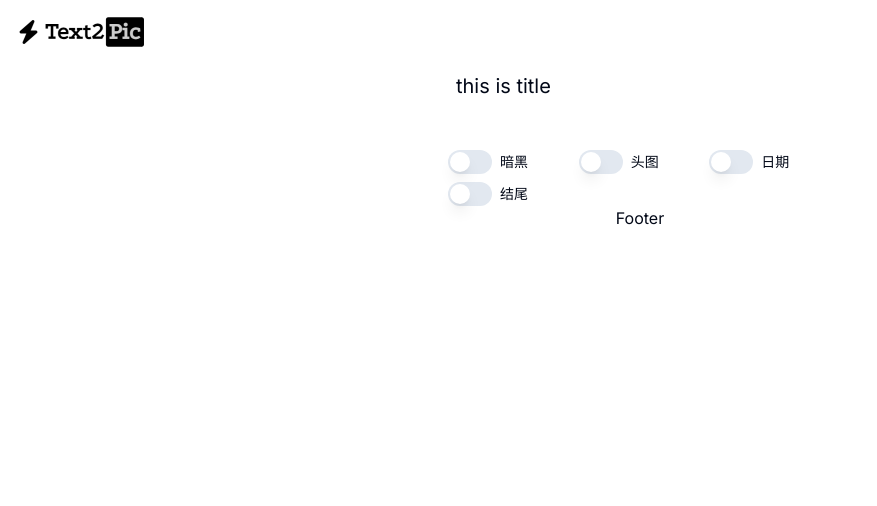
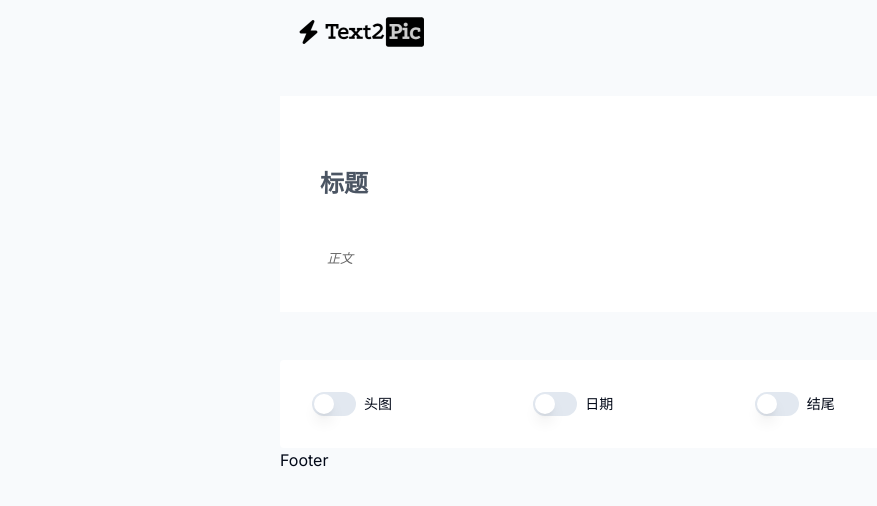
Before and after one commit to frontend-is-fun/text2pic, a Next.js app: page / in a window 1280 px wide. Shown: the top 506 px of the page, without its empty margins (0-877 px from the left). Built offline with nearby package versions, Linux system fonts and the light colour scheme.

Commit message:
Update header component styles and control panel layout

```diff
--- a/src/app/page.tsx
+++ b/src/app/page.tsx
@@ -11,7 +11,7 @@ import { FooterComponent } from '@/components/footer';
 
 export default function Home() {
   const [note, setNote] = useState<NoteProps>({
-    title: 'this is title',
+    title: '标题',
     content: '',
     showDate: false,
     date: '',
@@ -22,13 +22,6 @@ export default function Home() {
     footer: '',
     theme: 'default',
   } as NoteProps);
-
-  const handleToggleDarkMode = () => {
-    setNote({
-      ...note,
-      isDarkMode: !note.isDarkMode,
-    });
-  };
 
   const handleToggleFooter = () => {
     setNote({
@@ -65,20 +58,33 @@ export default function Home() {
     });
   };
 
+  const onToggleShowDate = () => {
+    const currentDate = new Date();
+    const date = currentDate.toLocaleDateString();
+    setNote({
+      ...note,
+      showDate: !note.showDate,
+      date,
+    });
+  };
+
   return (
-    <main className='flex min-h-screen flex-col items-center justify-start p-0'>
+    <div className='flex min-h-screen flex-col items-center justify-start p-0 bg-slate-50 w-full'>
+      <main className=' max-w-[720px] w-full'>
         <HeaderComponent />
         <EditorComponent
           note={note}
-        onToggleDarkMode={handleToggleDarkMode}
           onToggleFooter={handleToggleFooter}
           showHeaderImage={note.showHeaderImage}
           onToggleHeaderImage={handleToggleHeaderImage}
           setHeaderImage={onSetHeaderImage}
           onChangeTitle={onChangeTitle}
           onChangeContent={onChangeContent}
+          onToggleShowDate={onToggleShowDate}
         />
         <FooterComponent />
       </main>
+    </div>
+
   );
 }
--- a/src/components/editor/control-panel.tsx
+++ b/src/components/editor/control-panel.tsx
@@ -3,40 +3,28 @@
 import { Switch } from '@/components/ui/switch';
 import { Label } from '@/components/ui/label';
 
-import { useState } from 'react';
-import { useTheme } from 'next-themes';
-
 export interface ControlPanelProps {
   onToggleHeaderImage: () => void;
+  onToggleShowDate: () => void;
 }
 
 const ControlPanel = (props: ControlPanelProps) => {
-  const { onToggleHeaderImage } = props;
-  const { theme, setTheme } = useTheme();
-  const [isDarkMode, setIsDarkMode] = useState<boolean>(false);
+  const { onToggleHeaderImage, onToggleShowDate } = props;
   return (
-    <div className='grid grid-cols-3 gap-2'>
+    <div className='mt-12 grid grid-cols-3 gap-2 bg-white rounded p-8'>
       <div className='flex items-center space-x-2'>
         <Switch
-          id='airplane-mode'
-          checked={isDarkMode}
-          onCheckedChange={() => {
-            setIsDarkMode(!isDarkMode);
-            setTheme(isDarkMode ? 'light' : 'dark');
-          }}
+          id='headerimage-mode'
+          onCheckedChange={onToggleHeaderImage}
         />
-        <Label htmlFor='airplane-mode'>暗黑</Label>
+        <Label htmlFor='headerimage-mode'>头图</Label>
       </div>
       <div className='flex items-center space-x-2'>
         <Switch
-          id='airplane-mode'
-          onCheckedChange={onToggleHeaderImage}
+          id='date-mode'
+          onCheckedChange={onToggleShowDate}
         />
-        <Label htmlFor='airplane-mode'>头图</Label>
-      </div>
-      <div className='flex items-center space-x-2'>
-        <Switch id='airplane-mode' />
-        <Label htmlFor='airplane-mode'>日期</Label>
+        <Label htmlFor='date-mode'>日期</Label>
       </div>
       <div className='flex items-center space-x-2'>
         <Switch id='airplane-mode' />
--- a/src/components/editor/index.tsx
+++ b/src/components/editor/index.tsx
@@ -1,4 +1,6 @@
 'use client';
+
+import { useState } from 'react';
 
 import type { NoteProps } from '@/typings/note.typing';
 import ReactQuill from 'react-quill';
@@ -10,7 +12,6 @@ import { ControlPanel } from '@/components/editor/control-panel';
 
 export interface EditorComponentProps {
   note: NoteProps;
-  onToggleDarkMode: () => void;
   onToggleFooter: () => void;
   showHeaderImage: boolean;
   onToggleHeaderImage: () => void;
@@ -19,35 +20,40 @@ export interface EditorComponentProps {
   onChangeTitle: (title: string) => void;
   // eslint-disable-next-line no-unused-vars
   onChangeContent: (content: string) => void;
+  onToggleShowDate: () => void;
 }
 
 const EditorComponent = (props: EditorComponentProps) => {
   const {
     note,
-    onToggleDarkMode,
     onToggleFooter,
     showHeaderImage,
     onToggleHeaderImage,
     setHeaderImage,
     onChangeTitle,
     onChangeContent,
+    onToggleShowDate,
   } = props;
+
+  const [isTitleFocused, setIsTitleFocused] = useState<boolean>(false);
 
   const handleUpload = (file: File) => {
     // 将文件转换为 base64 编码
     const reader = new FileReader();
     reader.onload = () => {
       // 将 base64 编码的文件传递给其他组件或服务
-      console.log(reader.result);
       setHeaderImage(reader.result as string);
     };
     reader.readAsDataURL(file);
   };
 
+  const showDate = note.showDate ? 'block' : 'hidden';
+
   return (
+    <div className='w-full'>
       <div
         id='poster-editor'
-      className='bg-white w-full max-w-96 '
+        className='w-full bg-white p-8'
       >
         {showHeaderImage && (
         <HeaderImage
@@ -55,24 +61,40 @@ const EditorComponent = (props: EditorComponentProps) => {
           onUpload={handleUpload}
         />
         )}
-      <input
-        type='text'
+
+        <textarea
           value={note.title}
-        maxLength={50}
+          maxLength={250}
+          onFocus={() => setIsTitleFocused(true)}
+          onBlur={() => setIsTitleFocused(false)}
           onChange={(e) => onChangeTitle(e.target.value)}
-        className='w-full p-2 text-xl'
+          className={`mt-8 w-full pt-2 px-2 text-2xl font-bold text-gray-600 ${
+            isTitleFocused ? 'resize-both' : 'resize-none'
+          }`}
         />
+
         <ReactQuill
           value={note.content}
           onChange={(value) => onChangeContent(value)}
           theme='bubble'
+          placeholder='正文'
           modules={{
           }}
         />
+        {note.showDate && (
+          <div>
+            <div className='text-right mt-4 text-gray-400'>
+              {note.date}
+            </div>
+          </div>
+        )}
+      </div>
       <ControlPanel
         onToggleHeaderImage={onToggleHeaderImage}
+        onToggleShowDate={onToggleShowDate}
       />
     </div>
+
   );
 };
 
--- a/src/components/header/index.tsx
+++ b/src/components/header/index.tsx
@@ -1,7 +1,7 @@
 import Image from 'next/image';
 
 const HeaderComponent: React.FC = () => (
-  <div className='w-full h-16 flex flex-row justify-start items-center px-4'>
+  <div className='w-full h-16 flex flex-row justify-start items-center px-4 mb-8'>
     <div>
       <Image
         src='/logo.png'
```
Lines whose indentation alone changed are shown as unchanged.
